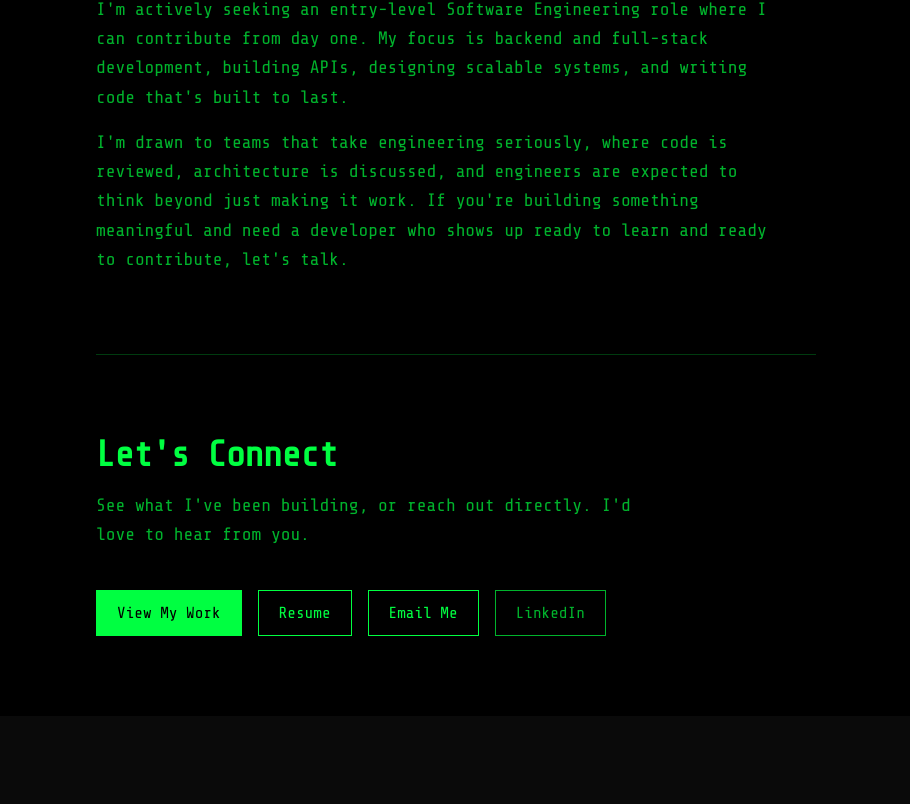
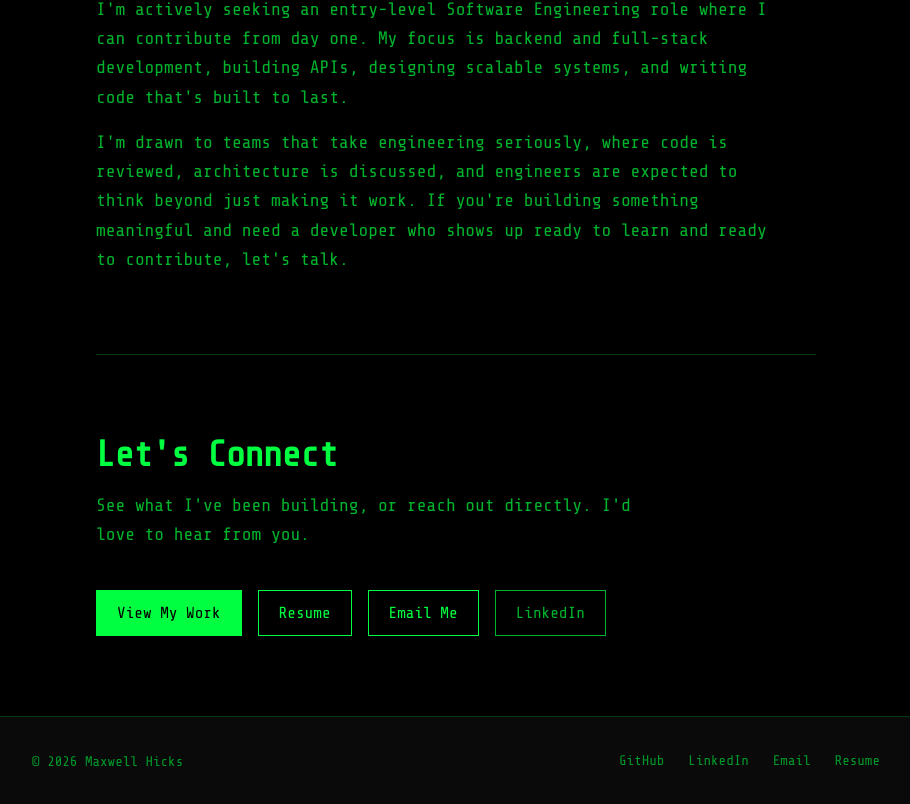
Before and after one commit to mahicks5/my-portfolio, a Next.js app: page /about in a window 1280 px wide. Shown: the part 2167-2971 px from the top of the page, without its empty margins (184-1094 px from the left). Before the commit the page ends 2883 px from the top, so only its background shows below. Built offline with nearby package versions, Linux system fonts and the light colour scheme.

Commit message:
Add footer

```diff
--- a/src/app/layout.tsx
+++ b/src/app/layout.tsx
@@ -51,6 +51,45 @@
           </nav>
         </header>
         {children}
+        <footer className="border-t border-border">
+          <div className="max-w-4xl mx-auto px-6 py-8 flex flex-wrap justify-between items-center gap-x-6 gap-y-4 text-sm">
+            <p className="text-foreground-muted">
+              &copy; {new Date().getFullYear()} Maxwell Hicks
+            </p>
+            <div className="flex flex-wrap gap-x-6 gap-y-2">
+              <a
+                href="https://github.com/mahicks5"
+                target="_blank"
+                rel="noopener noreferrer"
+                className="text-foreground-muted hover:text-foreground transition-colors"
+              >
+                GitHub
+              </a>
+              <a
+                href="https://www.linkedin.com/in/maxwell-h-2647622a4"
+                target="_blank"
+                rel="noopener noreferrer"
+                className="text-foreground-muted hover:text-foreground transition-colors"
+              >
+                LinkedIn
+              </a>
+              <a
+                href="mailto:maxwellahicks@gmail.com"
+                className="text-foreground-muted hover:text-foreground transition-colors"
+              >
+                Email
+              </a>
+              <a
+                href="/Maxwell_Hicks_Resume.pdf"
+                target="_blank"
+                rel="noopener noreferrer"
+                className="text-foreground-muted hover:text-foreground transition-colors"
+              >
+                Resume
+              </a>
+            </div>
+          </div>
+        </footer>
       </body>
     </html>
   );
```
